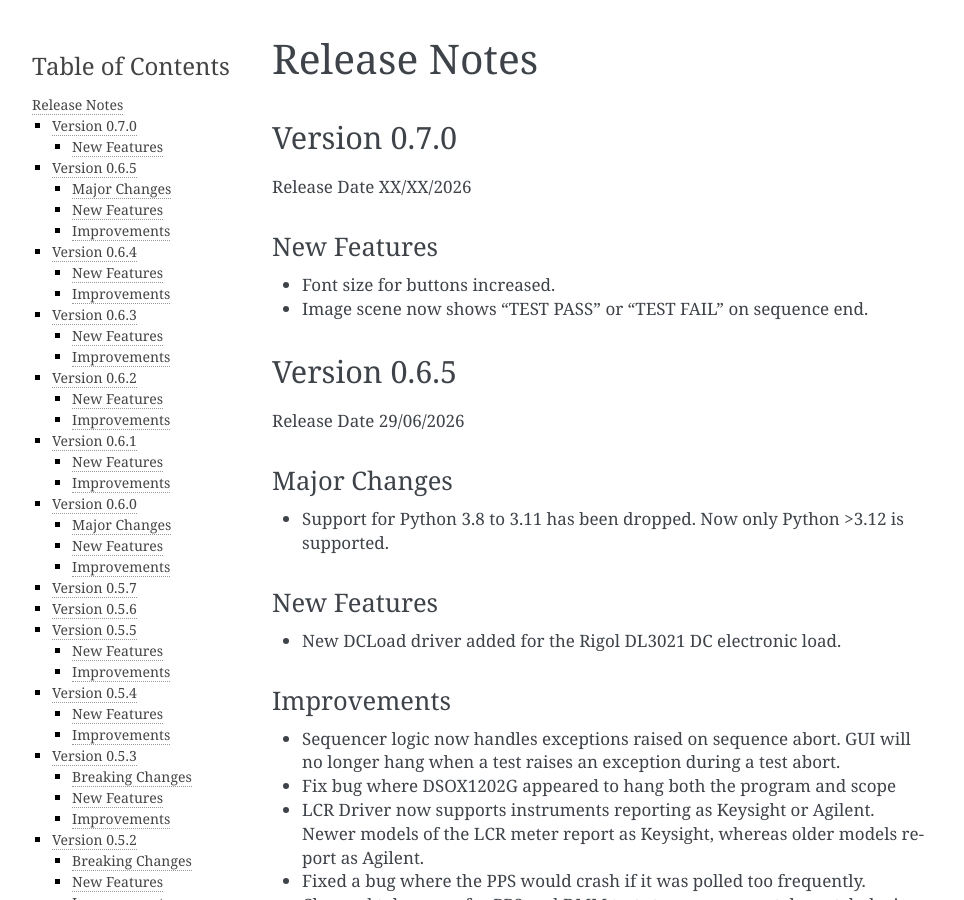
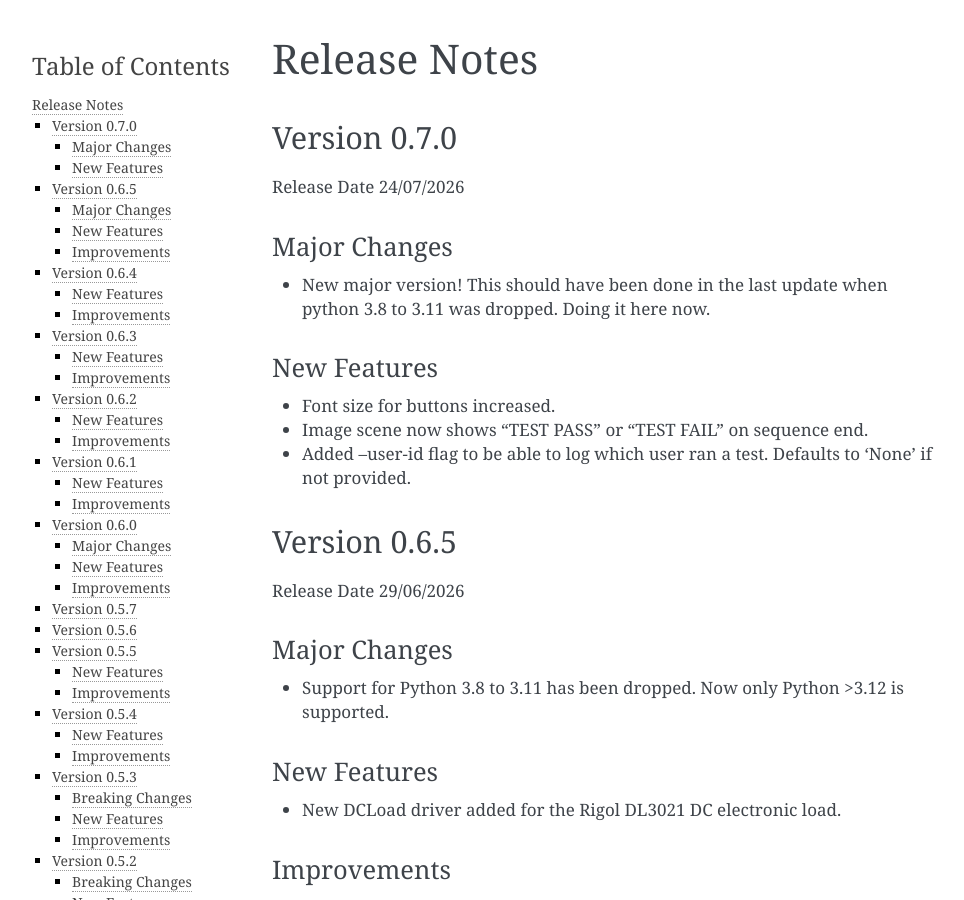
Before and after one commit to PyFixate/Fixate, a Sphinx documentation site: the page built from docs/release-notes.rst, in a window 1280 px wide and 900 px high. Shown: the whole window, without its empty margins (148-1112 px from the left). Built offline with Sphinx 7.4.7, drawn with Linux system fonts in a browser that asks for light colours.

Commit message:
Bump version. Update release notes

```diff
--- a/docs/release-notes.rst
+++ b/docs/release-notes.rst
@@ -4,12 +4,17 @@ Release Notes
 *************
 Version 0.7.0
 *************
-Release Date XX/XX/2026
+Release Date 24/07/2026
+
+Major Changes
+################
+- New major version! This should have been done in the last update when python 3.8 to 3.11 was dropped. Doing it here now.
 
 New Features
 ############
 - Font size for buttons increased.
 - Image scene now shows "TEST PASS" or "TEST FAIL" on sequence end.
+- Added --user-id flag to be able to log which user ran a test. Defaults to 'None' if not provided.
 
 
 
--- a/src/fixate/__init__.py
+++ b/src/fixate/__init__.py
@@ -51,4 +51,4 @@ from fixate._ui import (
 
 from fixate.main import run_main_program as run
 
-__version__ = "0.6.5"
+__version__ = "0.7.0"
```
